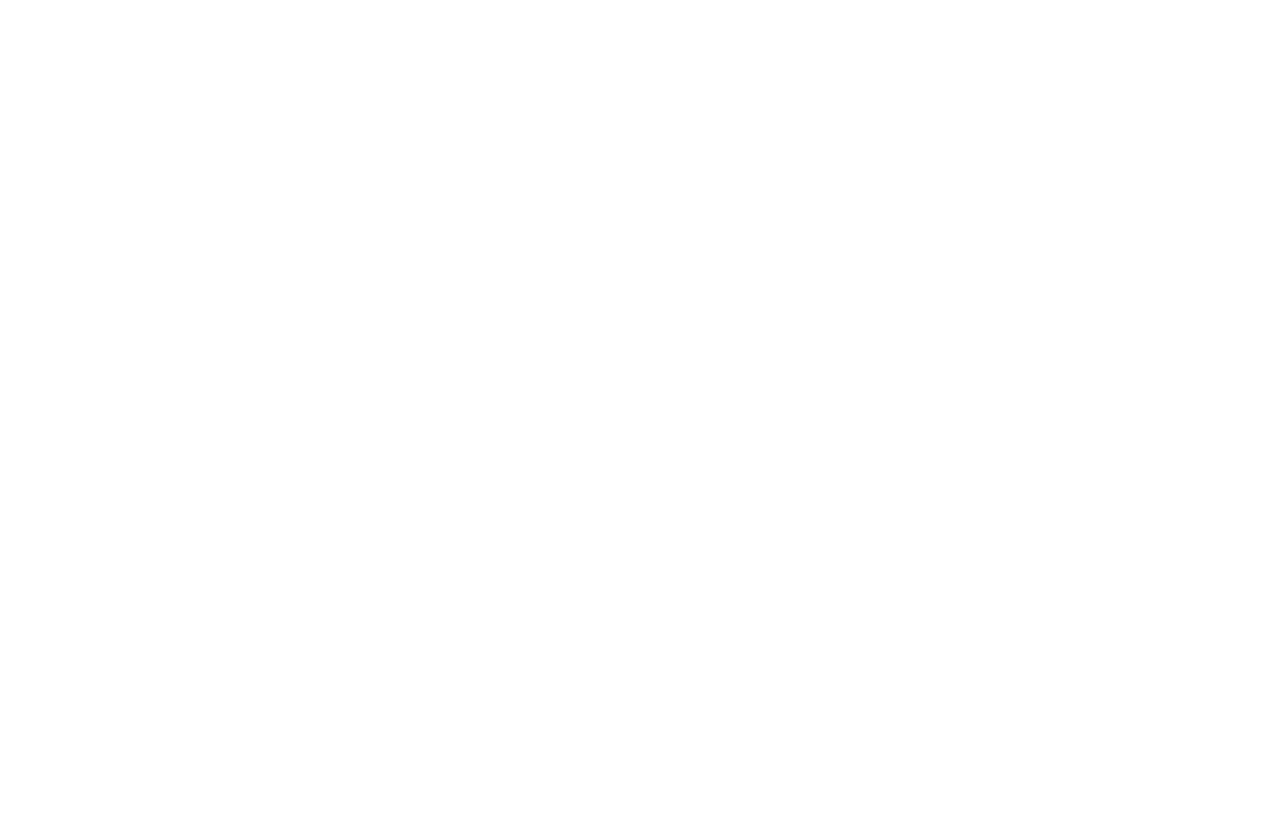
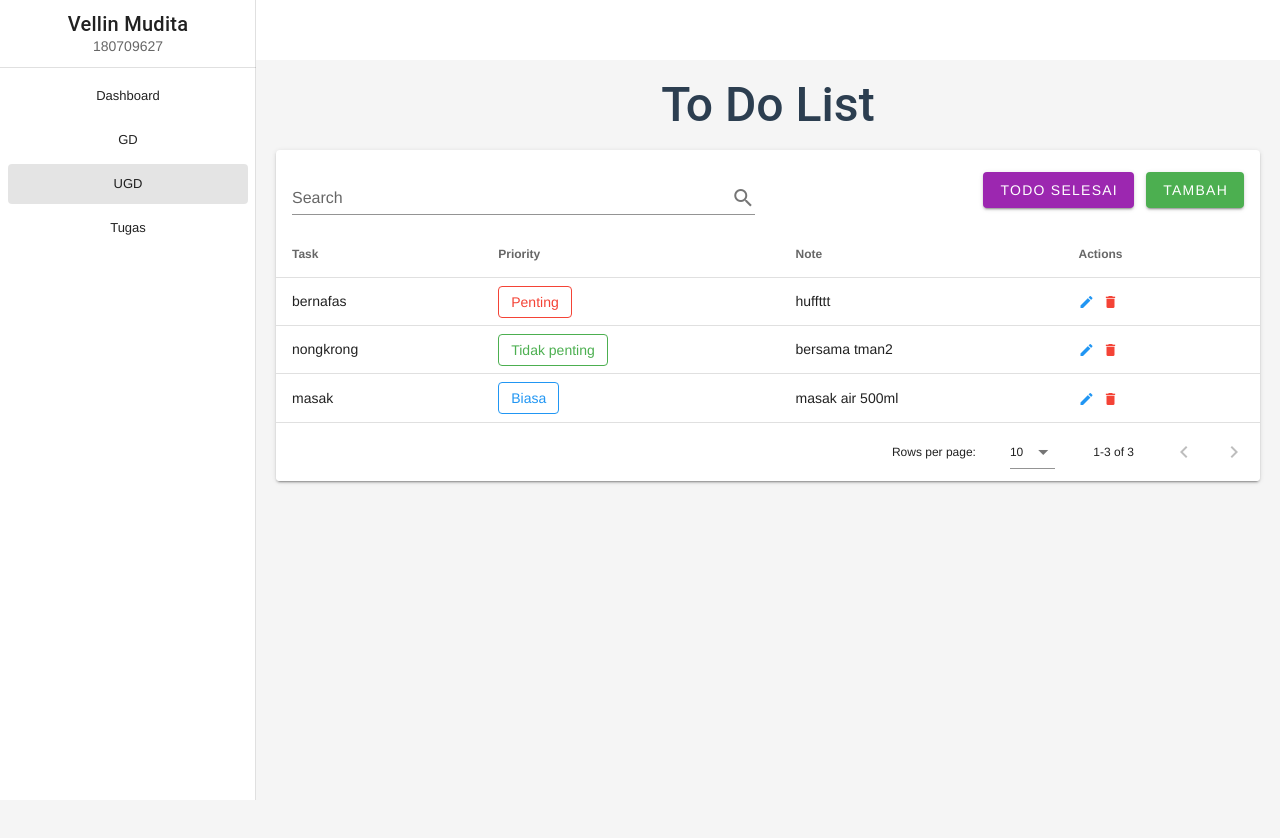
Before and after one commit to VellinMudita/VueCLI-Webpack_9627, a Vue app: page /ugd in a window 1280 px wide. Shown: the top 838 px of the page. Built offline with nearby package versions, Linux system fonts and the light colour scheme.

Commit message:
UGD Vue CLI

```diff
--- a/public/index.html
+++ b/public/index.html
@@ -5,6 +5,7 @@
     <meta http-equiv="X-UA-Compatible" content="IE=edge">
     <meta name="viewport" content="width=device-width,initial-scale=1.0">
     <link rel="icon" href="<%= BASE_URL %>favicon.ico">
+    <link href="https://cdn.jsdelivr.net/npm/@mdi/font@5.x/css/materialdesignicons.min.css" rel="stylesheet">
     <title><%= htmlWebpackPlugin.options.title %></title>
   </head>
   <body>
--- a/src/components/DashboardLayout.vue
+++ b/src/components/DashboardLayout.vue
@@ -45,6 +45,8 @@
             items: [
                 { title: "Dashboard", to: "/" },
                 { title: "GD", to: "/gd" },
+                { title: "UGD", to: "/ugd" },
+                { title: "Tugas", to: "/tgs" },
             ],
         };
     },
--- /dev/null
+++ b/src/components/TodoList/ListUGD.vue
@@ -0,0 +1,222 @@
+<template>
+	<v-main class="list">
+		<h3 class="text-h3 font-weight-medium mb-5">To Do List</h3>
+
+		<v-card>
+			<v-card-title>
+				<v-text-field
+					v-model="search"
+					append-icon="mdi-magnify"
+					label="Search"
+					single-line
+					hide-details
+				></v-text-field>
+				<v-spacer></v-spacer>
+				<v-btn class="mr-3" color="purple" dark @click="dialogFinished = true">
+					Todo Selesai
+				</v-btn>
+				<v-btn color="success" dark @click="dialog = true">
+					Tambah
+				</v-btn>
+			</v-card-title>
+			<v-data-table :headers="headers" :items="todos" :search="search">
+				<template v-slot:[`item.priority`]="{ item }">
+					<v-chip outlined label :color="getColor(item.priority)" dark>
+						{{ item.priority }}
+					</v-chip>
+				</template>
+				<template v-slot:[`item.actions`]="{ item }">
+					<v-icon color="blue" small class="mr-2" @click="editItem(item)">
+						mdi-pencil
+					</v-icon>
+					<v-icon color="red" small @click="deleteItem(item)">
+						mdi-delete
+					</v-icon>
+				</template>
+			</v-data-table>
+		</v-card>
+
+		<v-dialog v-model="dialog" persistent max-width="600px">
+			<v-card>
+				<v-card-title>
+					<span class="headline">Form Todo</span>
+				</v-card-title>
+				<v-card-text>
+					<v-container>
+						<v-text-field v-model="formTodo.task" label="Task" required></v-text-field>
+
+						<v-select
+							v-model="formTodo.priority"
+							:items="['Penting', 'Biasa', 'Tidak penting']"
+							label="Priority"
+							required
+						></v-select>
+
+						<v-textarea v-model="formTodo.note" label="Note" required></v-textarea>
+					</v-container>
+				</v-card-text>
+				<v-card-actions>
+					<v-spacer></v-spacer>
+					<v-btn color="blue darken-1" text @click="cancel">
+						Cancel
+					</v-btn>
+					<v-btn color="blue darken-1" text @click="save">
+						Save
+					</v-btn>
+				</v-card-actions>
+			</v-card>
+		</v-dialog>
+
+		<v-dialog v-model="dialogDelete" persistent max-width="350px">
+			<v-card>
+				<v-card-title>
+					<span class="headline font-weight-bold">Yakin ingin menghapus?</span>
+				</v-card-title>
+				<v-card-actions>
+					<v-spacer></v-spacer>
+					<v-spacer></v-spacer>
+					<v-btn color="green darken-1" text @click="cancelDelete">
+						Tidak
+					</v-btn>
+					<v-btn color="red darken-1" text @click="confirmDelete">
+						Ya
+					</v-btn>
+				</v-card-actions>
+			</v-card>
+		</v-dialog>
+
+		<v-dialog v-model="dialogFinished" persistent max-width="1000px">
+			<v-card>
+				<v-card-title>
+					<span class="headline font-weight-bold">Finished To do</span>
+				</v-card-title>
+				<v-card-text>
+					<v-container>
+						<v-data-table :headers="headersFinished" :items="finishedTodos">
+							<template v-slot:[`item.priority`]="{ item }">
+								<v-chip outlined label :color="getColor(item.priority)" dark>
+									{{ item.priority }}
+								</v-chip>
+							</template>
+						</v-data-table>
+					</v-container>
+				</v-card-text>
+				<v-card-actions>
+					<v-spacer></v-spacer>
+					<v-btn color="blue darken-1" text @click="dialogFinished = false">
+						Close
+					</v-btn>
+				</v-card-actions>
+			</v-card>
+		</v-dialog>
+	</v-main>
+</template>
+<script>
+export default {
+	name: "List",
+	data() {
+		return {
+			search: null,
+			dialog: false,
+			dialogDelete: false,
+			dialogFinished: false,
+			editIndex: -1,
+			headers: [
+				{
+					text: "Task",
+					align: "start",
+					sortable: true,
+					value: "task",
+				},
+				{ text: "Priority", value: "priority" },
+				{ text: "Note", value: "note" },
+				{ text: "Actions", value: "actions" },
+			],
+			headersFinished: [
+				{
+					text: "Task",
+					align: "start",
+					sortable: true,
+					value: "task",
+				},
+				{ text: "Priority", value: "priority" },
+				{ text: "Note", value: "note" },
+			],
+			todos: [
+				{
+					task: "bernafas",
+					priority: "Penting",
+					note: "huffttt",
+				},
+				{
+					task: "nongkrong",
+					priority: "Tidak penting",
+					note: "bersama tman2",
+				},
+				{
+					task: "masak",
+					priority: "Biasa",
+					note: "masak air 500ml",
+				},
+			],
+			finishedTodos: [],
+			formTodo: {
+				task: null,
+				priority: null,
+				note: null,
+			},
+		};
+	},
+	methods: {
+		save() {
+			if (this.editIndex > -1) this.todos.splice(this.editIndex, 1, this.formTodo);
+			else this.todos.push(this.formTodo);
+
+			this.resetForm();
+			this.dialog = false;
+			this.editIndex = -1;
+		},
+		cancel() {
+			this.resetForm();
+			this.dialog = false;
+			this.editIndex = -1;
+		},
+		resetForm() {
+			this.formTodo = {
+				task: null,
+				priority: null,
+				note: null,
+			};
+		},
+		editItem(item) {
+			this.editIndex = this.todos.indexOf(item);
+
+			this.formTodo = {
+				task: item.task,
+				priority: item.priority,
+				note: item.note,
+			};
+			this.dialog = true;
+		},
+		deleteItem(item) {
+			this.editIndex = this.todos.indexOf(item);
+			this.dialogDelete = true;
+		},
+		cancelDelete() {
+			this.dialogDelete = false;
+			this.editIndex = -1;
+		},
+		confirmDelete() {
+			this.finishedTodos.push(this.todos[this.editIndex]);
+			this.todos.splice(this.editIndex, 1);
+			this.dialogDelete = false;
+			this.editIndex = -1;
+		},
+		getColor(prioritas) {
+			if (prioritas === "Penting") return "red";
+			else if (prioritas === "Biasa") return "blue";
+			else return "green";
+		},
+	},
+};
+</script>
--- a/src/router.js
+++ b/src/router.js
@@ -29,6 +29,18 @@
                     name: "Guided",
                     component: importComponent('TodoList/List'),
                 },
+                // To do list UGD
+                {
+                    path: "/ugd",
+                    name: "Unguided",
+                    component: importComponent('TodoList/ListUGD'),
+                },
+                // To do list TGS
+                {
+                    path: "/tgs",
+                    name: "Tugas",
+                    component: importComponent('TodoList/ListTugas'),
+                },
             ]
         },
     ]
```
